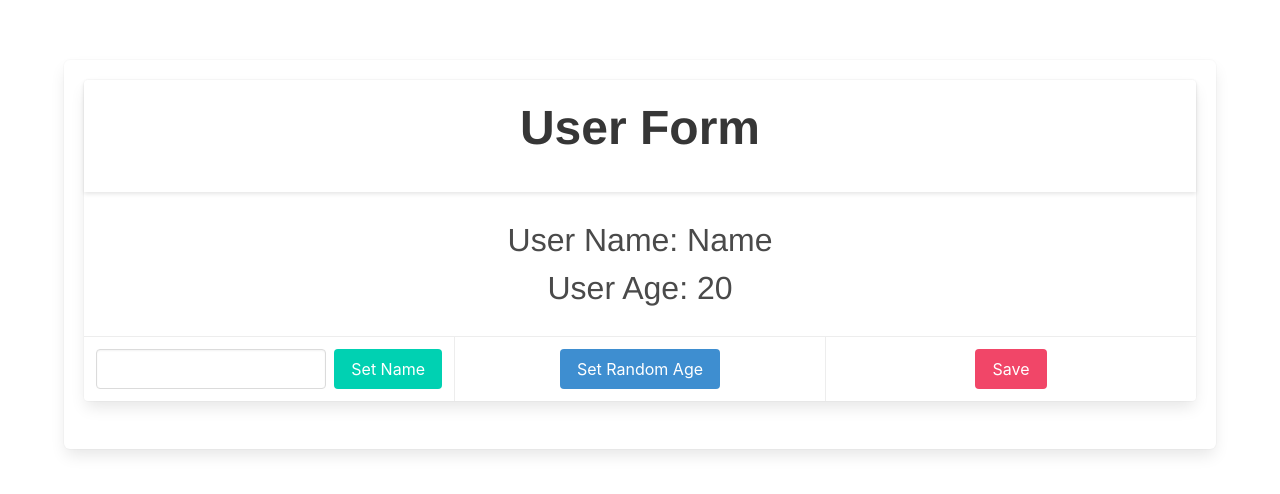
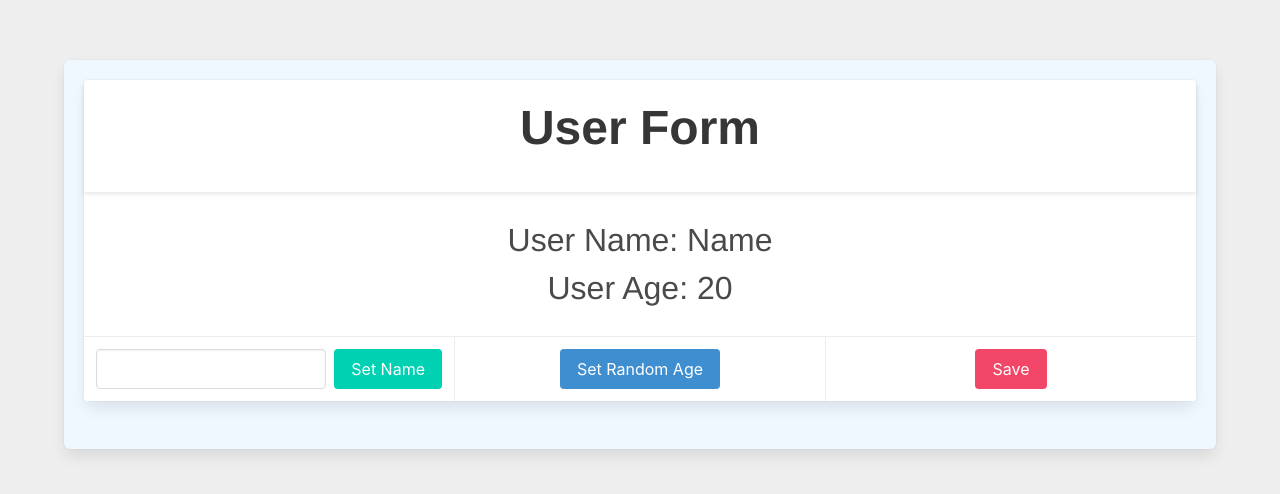
Before and after one commit to frzhen/typescript-web-framework, a website with bundled scripts: page index.html in a window 1280 px wide. Built offline with nearby package versions, Linux system fonts and the light colour scheme.

Commit message:
Modified main.css

```diff
--- a/main.css
+++ b/main.css
@@ -1,8 +1,17 @@
+html {
+    background-color: #eee;
+}
 body {
     font-family: Helvetica, Arial, sans-serif;
     -webkit-font-smoothing: antialiased;
     -moz-osx-font-smoothing: grayscale;
     text-align: center;
-    color: #eee;
+    background-color: #eee;
     margin-top: 60px;
 }
+.box {
+    background-color: aliceblue;
+}
+.card {
+    background-color: #fff;
+}
```
